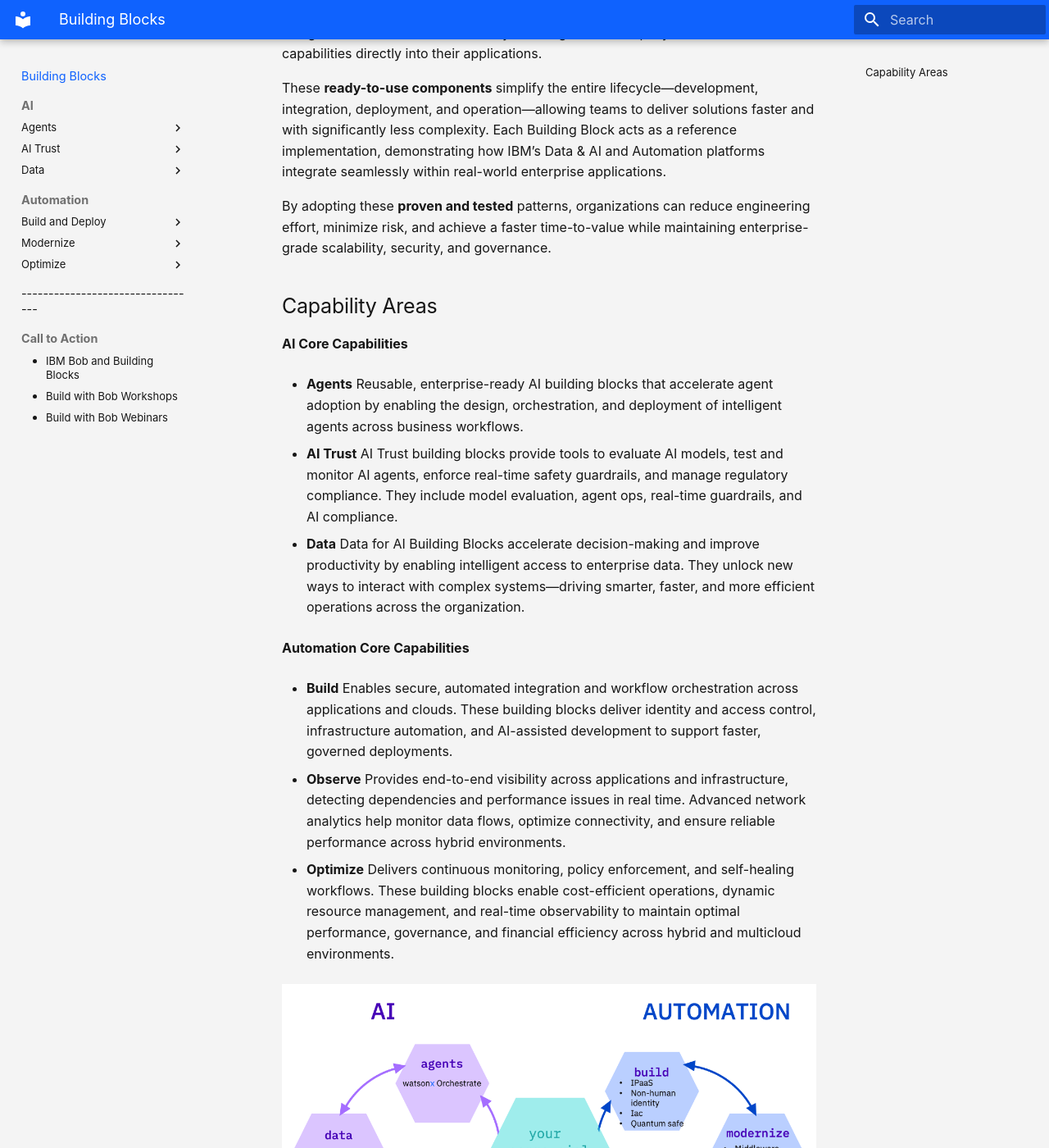
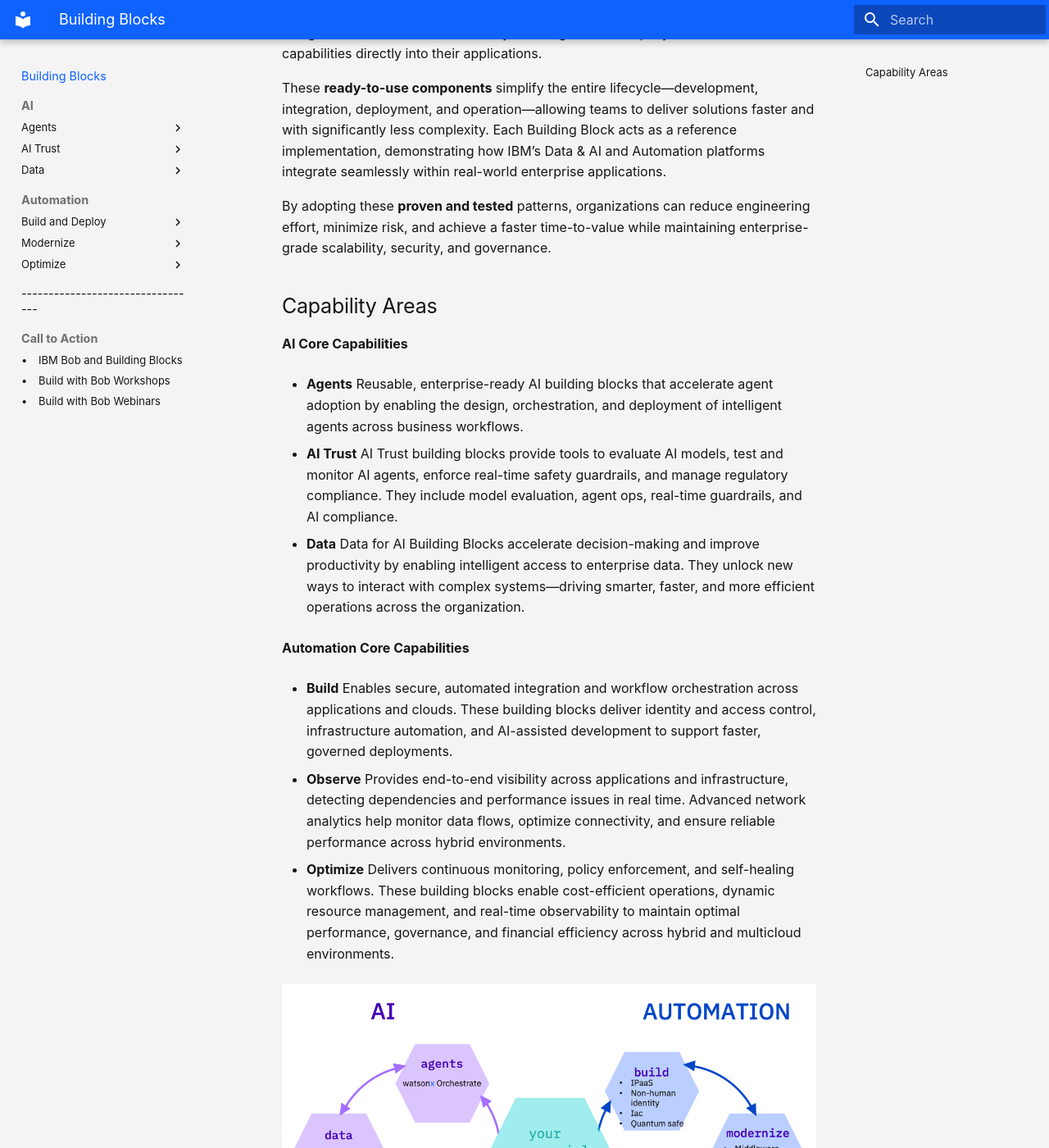
Before and after one commit to ibm-self-serve-assets/building-blocks-docs, an MkDocs documentation site: the page built from docs-src/index.md, in a window 1280 px wide and 1400 px high, scrolled down 203 px. Shown: the whole window at 82% size. Built offline with MkDocs 1.6.1 and Material for MkDocs 9.7.7, drawn with Linux system fonts in a browser that asks for light colours.

Commit message:
Updating css file

```diff
--- a/docs-src/overrides/stylesheets/carbon.css
+++ b/docs-src/overrides/stylesheets/carbon.css
@@ -118,14 +118,19 @@
 }
 
 /* Bullets only for "Call to Action" section items */
-/* Target the last nav section (Call to Action) */
+/* Remove default list styling */
 .md-nav--primary > .md-nav__list > .md-nav__item:last-child .md-nav__list .md-nav__item {
-  list-style-type: disc !important;
-  list-style-position: outside !important;
-  margin-left: 1.5rem !important;
+  list-style-type: none !important;
 }
 
-/* Don't make the link itself a list item - just style the container */
+/* Add bullet using ::before pseudo-element */
+.md-nav--primary > .md-nav__list > .md-nav__item:last-child .md-nav__list .md-nav__item > .md-nav__link::before {
+  content: "• " !important;
+  margin-right: 0.5rem !important;
+  color: inherit !important;
+}
+
+/* Ensure link displays normally */
 .md-nav--primary > .md-nav__list > .md-nav__item:last-child .md-nav__list .md-nav__link {
   display: block !important;
 }
```
